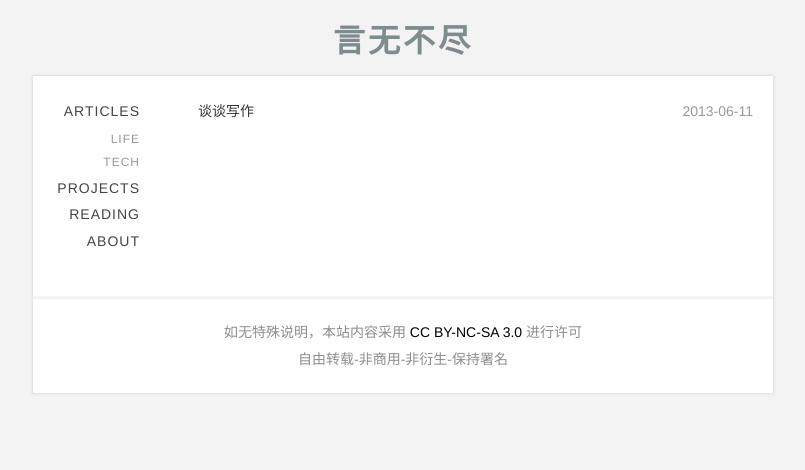
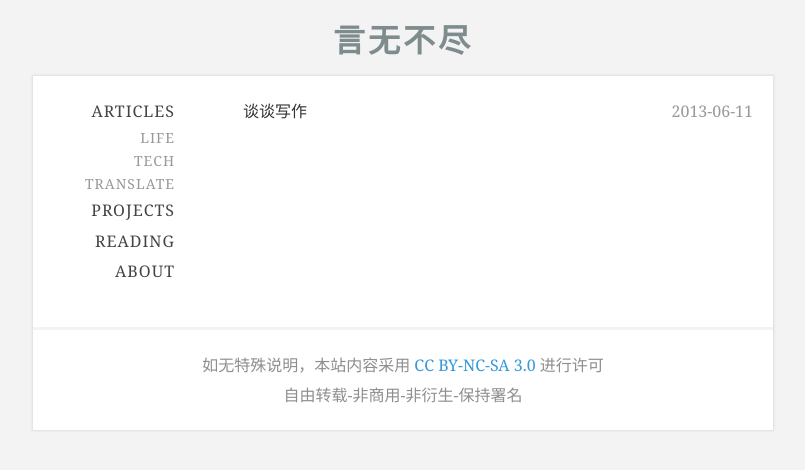
Before and after one commit to tang3w/tang3w.github.com, a Jekyll site: the page built from life.html, in a window 1280 px wide. Shown: the top 470 px of the page, without its empty margins (237-1042 px from the left). Built offline with Jekyll 4.4.1, drawn with Linux system fonts in a browser that asks for light colours; Markdown is read by kramdown in place of the engine named in the settings.

Commit message:
Edit the post and style

```diff
--- a/css/style.css
+++ b/css/style.css
@@ -39,7 +39,7 @@
 	background-attachment:fixed;
 	background: #f3f3f4;
 	background-position:center center;
-    font-family:"Microsoft JhengHei","Microsoft YaHei","微软雅黑","Helvetica Neue",Helvetica,Verdana,Arial,sans-serif;
+    font-family:Georgia,"Times New Roman",Times,"Hiragino Sans GB","Helvetica Neue",Helvetica,Arial,sans-serif;
 }
 h2, h3, h4, h5, h6 {
 	color:#333333;
@@ -48,7 +48,7 @@
 	margin:0;
 }
 a {
-	color:#000000;
+	color:#3498db;
 	text-decoration:none;
 }
 a img {
@@ -69,7 +69,7 @@
 div#wrapper {
 	background-color: white;
 	color:#111;
-	font-size:14px;
+	font-size:16px;
 	line-height:190%;
 	margin:0 auto 50px;
 	padding:20px;
@@ -99,8 +99,6 @@
 	border-radius:5px;
 	-moz-box-shadow:0 1px 0 #FFFFFF;
 	max-width: 700px;
-	/*border:5px solid #222222;*/
-	/*width:680px;*/
 }
 div#content li {
 	list-style:disc inside none;
@@ -133,8 +131,7 @@
 	float:right;
 }
 div#content ul.posts li {
-	margin:7px 0 0;
-	font-size:14px;
+	font-size:16px;
 	list-style:none;
 }
 
@@ -165,7 +162,7 @@
 ul.posts li .date {
 	float:right;
 	color:#999;
-	font-size:14px;
+	font-size:16px;
 	margin:0;
 }
 
@@ -318,12 +315,12 @@
 	float:left;
 	margin-left:-50px;
 	text-transform:uppercase;
-	width:20%;
+	width:25%;
 }
 
 #sidebar ul {
 	list-style:none;
-	margin: 2px 0;
+	margin: 0;
 	text-align:right;
 	letter-spacing:1px;
 }
@@ -334,7 +331,7 @@
 
 #content #sidebar li {
 	list-style:none;
-	font-size:14px;
+	font-size:16px;
 }
 
 #content #sidebar li a {
@@ -355,16 +352,16 @@
 
 #content #sidebar li ul li a{
 	color:#999;
-	font-size:12px;
+	font-size:14px;
 }
 
 #main {
 	float:right;
-	width:80%;
+	width:75%;
 }
 
 #main .posts {
-	margin-top:-5px;
+
 }
 
 #main h1 {
@@ -444,10 +441,10 @@
 
 #content em {
     font-weight: bold;
+    font-style: normal;
 }
 
 #content strong {
     font-weight: bold;
-    font-style: italic;
-    border-bottom: 2px dotted #e74c3c;
+    border-bottom: 2px dotted #95a5a6;
 }
```
Also changed, not shown: _posts/2013-10-21-介绍-objc.io.markdown (+4 -4 lines).
